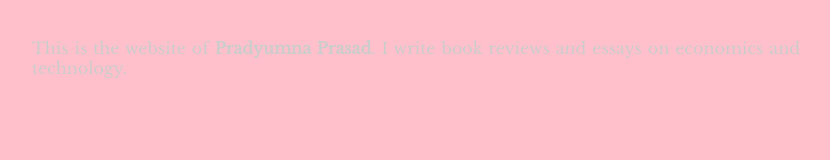
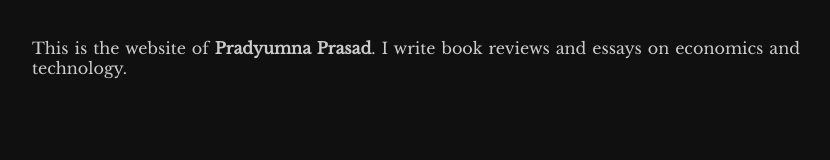
Before and after one commit to pradyuprasad/pradyuprasad.github.io, a plain HTML site: page index.html in a window 1280 px wide. Shown: the whole page, without its empty margins (224-1054 px from the left). Drawn offline with nearby package versions, Linux system fonts and the light colour scheme.

Commit message:
Update style.css
fixed

```diff
--- a/style.css
+++ b/style.css
@@ -9,7 +9,7 @@ body {
   margin: 3% var(--mright) 5% var(--mleft);
 
   color: #cccccc;
-  background-color: #ffc0cb;
+  background-color: #111010;
   text-align: justify;
 }
 
```
